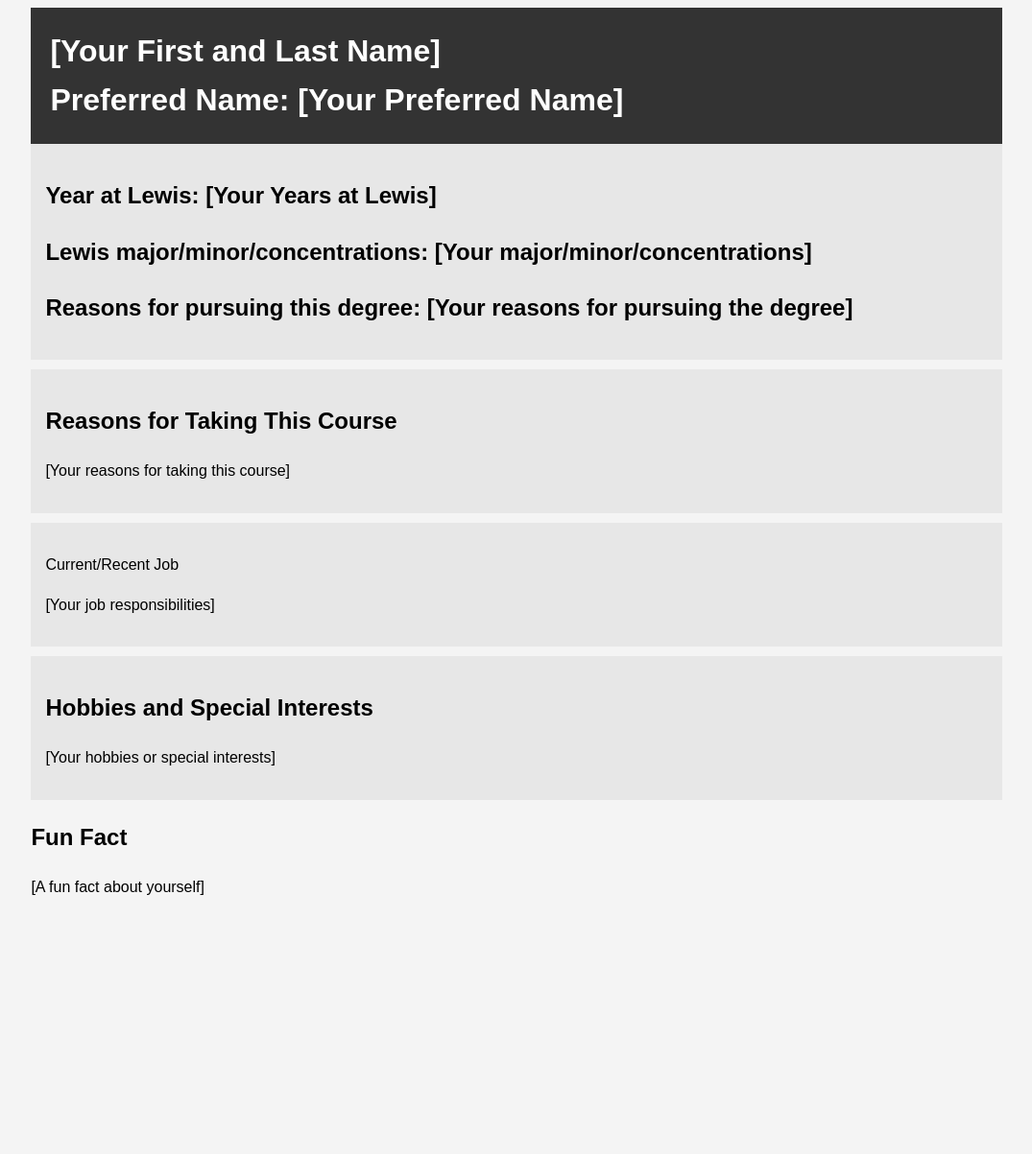
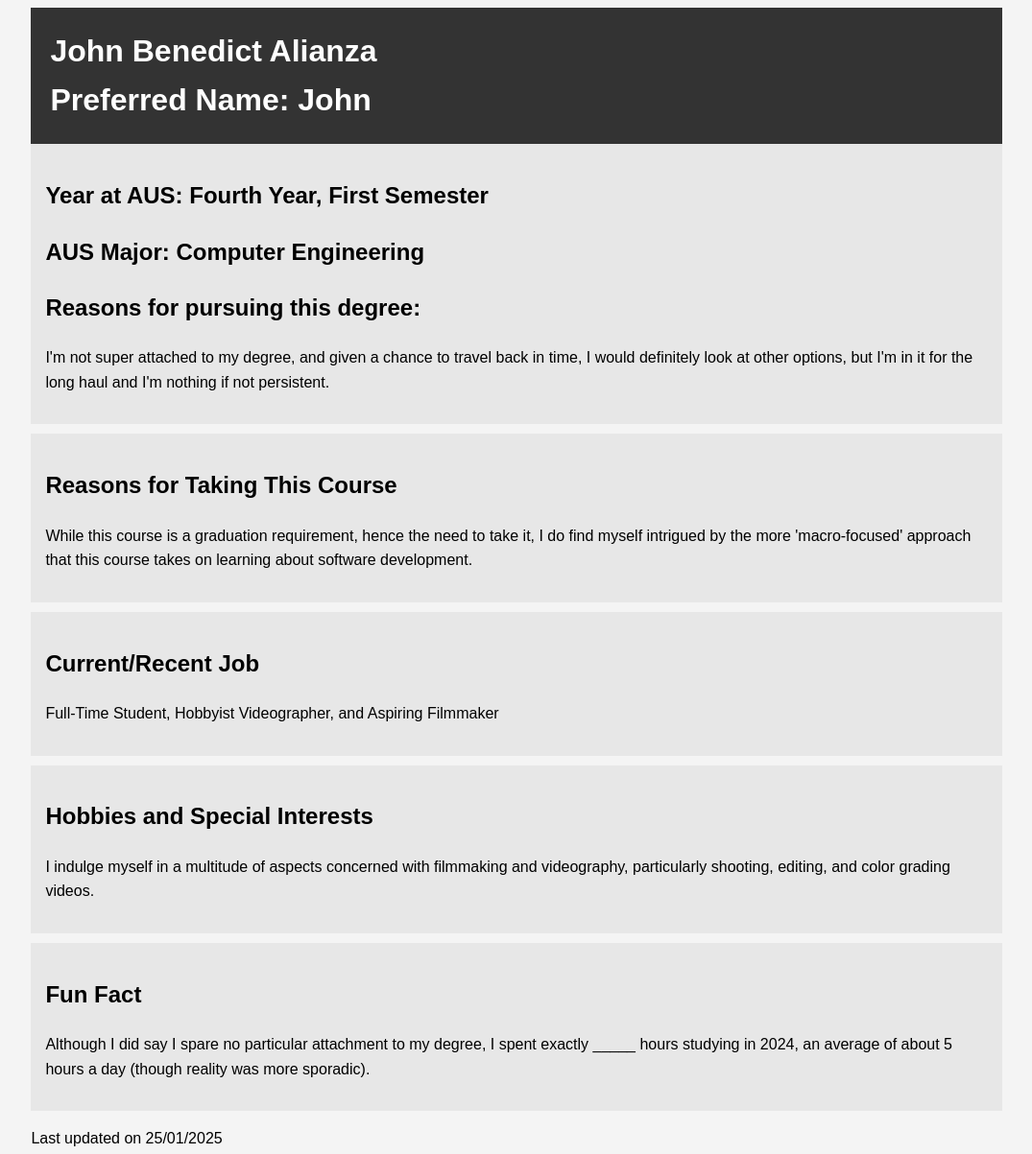
Before and after one commit to ToshisCorner/Introduction-Website-for-COE490, a plain HTML site: page index.html in a window 1280 px wide. Shown: the whole page at 96% size, without its empty margins (102-1177 px from the left). Before the commit the page ends 962 px from the top, so only its background shows below. Drawn offline with Linux system fonts and the light colour scheme.

Commit message:
Update index.html

```diff
--- a/index.html
+++ b/index.html
@@ -21,7 +21,7 @@
         .main-info h1 {
             margin: 0;
         }
-        .hobbies, .lewis, .course, .job {
+        .hobbies, .lewis, .course, .job, .fun-fact {
             background: #e7e7e7;
             padding: 15px;
             margin-bottom: 10px;
@@ -31,35 +31,53 @@
 <body>
     <div class="container">
         <header class="main-info">
-            <h1>[Your First and Last Name]</h1>
-            <h1>Preferred Name: [Your Preferred Name]</h1>
+            <h1>John Benedict Alianza</h1>
+            <h1>Preferred Name: John</h1>
         </header>
 
         <section class="lewis">
-			<h2>Year at Lewis: [Your Years at Lewis]</h2>
-			<h2>Lewis major/minor/concentrations: [Your major/minor/concentrations]</h2>
-			<h2>Reasons for pursuing this degree: [Your reasons for pursuing the degree]</h2>
+			<h2>Year at AUS: Fourth Year, First Semester</h2>
+			<h2>AUS Major: Computer Engineering</h2>
+			<h2>Reasons for pursuing this degree:</h2>
+			<p>
+			    I'm not super attached to my degree, and given a chance to travel back in time, I would definitely
+			    look at other options, but I'm in it for the long haul and I'm nothing if not persistent.
+			</p>
         </section>
 
 		<section class="course">
             <h2>Reasons for Taking This Course</h2>
-            <p>[Your reasons for taking this course]</p>
+            <p>
+                While this course is a graduation requirement, hence the need to take it, I do find myself intrigued
+                by the more 'macro-focused' approach that this course takes on learning about software development.
+            </p>
         </section>
 
 		<section class="job">
-            <p>Current/Recent Job</p>
-			<p>[Your job responsibilities]</p>
+            <h2>Current/Recent Job</h2>
+			<p>
+			    Full-Time Student, Hobbyist Videographer, and Aspiring Filmmaker
+			</p>
         </section>
 
         <section class="hobbies">
             <h2>Hobbies and Special Interests</h2>
-            <p>[Your hobbies or special interests]</p>
+            <p>
+                I indulge myself in a multitude of aspects concerned with filmmaking and videography, particularly
+                shooting, editing, and color grading videos.
+            </p>
         </section>
 
         <section class="fun-fact">
             <h2>Fun Fact</h2>
-            <p>[A fun fact about yourself]</p>
+            <p>
+                Although I did say I spare no particular attachment to my degree, I spent exactly _____ hours
+                studying in 2024, an average of about 5 hours a day (though reality was more sporadic).
+            </p>
         </section>
+        <header class="last-updated">
+            <p>Last updated on 25/01/2025</p>
+        </header>
     </div>
 </body>
 </html>
```
